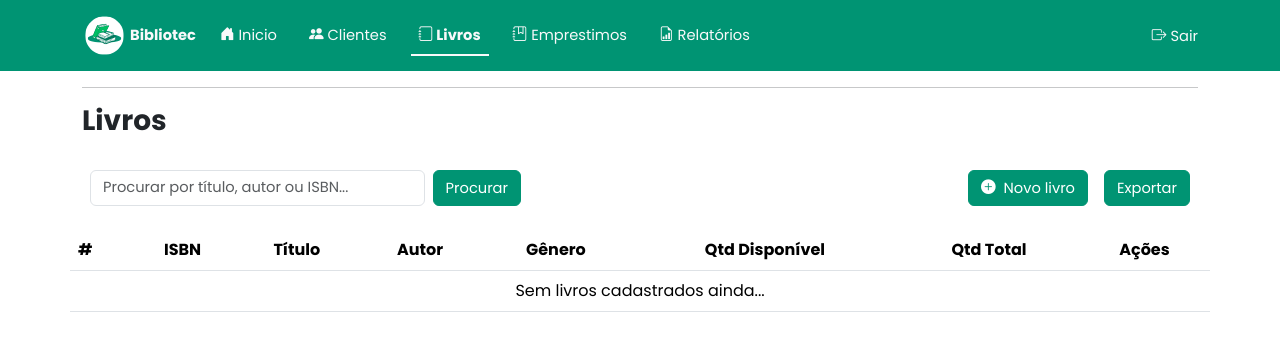
After one commit to peregrinno/Bibliotec, a Flask app: template templates/livros/livros.html in a window 1280 px wide. The commit adds this page. Shown: the top 351 px of the page. Run offline with Flask 3, Linux system fonts and the light colour scheme; the template is opened without the code that fills it, so the values that code supplies are empty; some libraries are stand-ins or nearby versions; some web fonts are replaced.

Commit message:
feat: Crud livros e emprestimos

```diff
--- a/app.py
+++ b/app.py
@@ -2,14 +2,17 @@ from flask import Flask, jsonify, render_template, make_response, redirect, url_
 from flask_migrate import Migrate, upgrade
 from flask_cors import CORS
 from flask_paginate import Pagination
+from sqlalchemy import desc
 from config import Config
 from models import db
 from functools import wraps
-from sqlalchemy import desc, func
 from datetime import date
-from dotenv import load_dotenv
 import subprocess
 import os
+import pytz
+
+TZ_RECIFE = pytz.timezone('America/Recife')
+# datetime.now(TZ_RECIFE)
 
 from models import *
 
@@ -76,8 +79,6 @@ def generate_breadcrumbs(crumbs):
     :return: Lista de breadcrumbs.
     """
     return crumbs
-
-
 
 
 # Decorator para bloquear rotas da aplicação que necessitem de autenticação
@@ -205,6 +206,164 @@ def excluir_cliente():
 
     return redirect(url_for('clientes'))
 
+@app.route('/livros', methods=['GET', 'POST'])
+@login_required
+def livros():
+    if request.method == 'POST':
+        livro_id = request.form.get('id')
+        isbn = request.form.get('isbn')
+        titulo = request.form.get('titulo')
+        autor = request.form.get('autor')
+        genero_id = request.form.get('genero_id')
+        qtd_disponivel = request.form.get('qtd_disponivel')
+        qtd_total = request.form.get('qtd_total')
+
+        if not isbn or not titulo or not autor or not genero_id or not qtd_disponivel or not qtd_total:
+            flash('Todos os campos são obrigatórios!', 'danger')
+            return redirect(url_for('livros'))
+
+        if livro_id:
+            livro = Livro.query.get(livro_id)
+            if livro:
+                livro.isbn = isbn
+                livro.titulo = titulo
+                livro.autor = autor
+                livro.genero_id = genero_id
+                livro.qtd_disponivel = qtd_disponivel
+                livro.qtd_total = qtd_total
+                db.session.commit()
+                flash('Livro atualizado com sucesso!', 'success')
+        else:
+            novo_livro = Livro(isbn=isbn, titulo=titulo, autor=autor, genero_id=genero_id, qtd_disponivel=qtd_disponivel, qtd_total=qtd_total)
+            db.session.add(novo_livro)
+            db.session.commit()
+            flash('Livro adicionado com sucesso!', 'success')
+
+    # Busca
+    search_query = request.args.get('search')
+    if search_query:
+        search = "%{}%".format(search_query)
+        livros = Livro.query.filter(
+            (Livro.titulo.ilike(search)) |
+            (Livro.autor.ilike(search)) |
+            (Livro.isbn.ilike(search))
+        ).all()
+    else:
+        livros = Livro.query.all()
+
+    generos = Genero.query.all()  # Carrega todos os gêneros
+
+    breadcrumbs = generate_breadcrumbs([
+        {'title': 'Inicio', 'url': url_for('index')},
+        {'title': 'Livros', 'url': url_for('livros')},
+    ])
+
+    context = {
+        'livros': livros,
+        'generos': generos,
+        'search_query': search_query if search_query else ''
+    }
+
+    return render_template('livros/livros.html', context=context, breadcrumbs=breadcrumbs)
+
+@app.route('/deletar_livro', methods=['POST'])
+@login_required
+def deletar_livro():
+    livro_id = request.form.get('id')
+    livro = Livro.query.get(livro_id)
+    if livro:
+        db.session.delete(livro)
+        db.session.commit()
+        flash('Livro deletado com sucesso!', 'success')
+    else:
+        flash('Livro não encontrado!', 'danger')
+    return redirect(url_for('livros'))
+
+@app.route('/adicionar_genero', methods=['POST'])
+@login_required
+def adicionar_genero():
+    nome = request.form.get('nome')
+    if not nome:
+        flash('Nome do gênero é obrigatório!', 'danger')
+        return redirect(url_for('livros'))
+
+    novo_genero = Genero(nome=nome)
+    db.session.add(novo_genero)
+    db.session.commit()
+    flash('Gênero adicionado com sucesso!', 'success')
+    return redirect(url_for('livros'))
+
+@app.route('/emprestimos', methods=['GET', 'POST'])
+@login_required
+def emprestimos():
+    if request.method == 'POST':
+        id_livro = request.form.get('id_livro')
+        id_cliente = request.form.get('id_cliente')
+        id_usuario = request.cookies.get('user_id')
+
+        livro = Livro.query.get(id_livro)
+        cliente = Cliente.query.get(id_cliente)
+
+        # Verificar se o livro está disponível
+        if livro.qtd_disponivel <= 0:
+            flash('Livro sem estoque disponível.', 'danger')
+            return redirect(url_for('emprestimos'))
+
+        # Verificar se o cliente já tem 3 livros emprestados
+        emprestimos_cliente = Emprestimo.query.filter_by(id_cliente=id_cliente, data_devolucao=None).count()
+        if emprestimos_cliente >= 3:
+            flash('Cliente já tem 3 livros emprestados.', 'danger')
+            return redirect(url_for('emprestimos'))
+
+        # Criar novo empréstimo
+        novo_emprestimo = Emprestimo(id_livro=id_livro, id_cliente=id_cliente, id_usuario=id_usuario)
+        db.session.add(novo_emprestimo)
+
+        # Atualizar a quantidade disponível do livro
+        livro.qtd_disponivel -= 1
+
+        db.session.commit()
+        flash('Empréstimo realizado com sucesso!', 'success')
+
+    # Carregar todos os empréstimos
+    emprestimos = Emprestimo.query.order_by(desc(Emprestimo.data_emprestimo)).all()
+    livros = Livro.query.filter(Livro.qtd_disponivel > 0).all()
+    clientes = Cliente.query.all()
+
+    breadcrumbs = generate_breadcrumbs([
+        {'title': 'Inicio', 'url': url_for('index')},
+        {'title': 'Emprestimos', 'url': url_for('emprestimos')},
+    ])
+
+    context = {
+        'emprestimos': emprestimos,
+        'livros': livros,
+        'clientes': clientes,
+    }
+
+    return render_template('emprestimos/emprestimos.html', context=context, breadcrumbs=breadcrumbs)
+
+@app.route('/devolucao', methods=['POST'])
+@login_required
+def devolucao():
+    id_emprestimo = request.form.get('id_emprestimo')
+
+    emprestimo = Emprestimo.query.get(id_emprestimo)
+    if emprestimo and not emprestimo.data_devolucao:
+        # Registrar a data de devolução
+        emprestimo.data_devolucao = datetime.now(TZ_RECIFE)
+
+        # Atualizar a quantidade disponível do livro
+        livro = Livro.query.get(emprestimo.id_livro)
+        livro.qtd_disponivel += 1
+
+        db.session.commit()
+        flash('Devolução realizada com sucesso!', 'success')
+    else:
+        flash('Empréstimo não encontrado ou já devolvido.', 'danger')
+
+    return redirect(url_for('emprestimos'))
+
 
 if __name__ == '__main__':
     #run_migrations()
--- a/models.py
+++ b/models.py
@@ -69,7 +69,7 @@ class Emprestimo(db.Model):
     id_livro = db.Column(db.Integer, db.ForeignKey('tb_livro.id'), nullable=False)
     id_cliente = db.Column(db.Integer, db.ForeignKey('tb_clientes.id'), nullable=False)
     id_usuario = db.Column(db.Integer, db.ForeignKey('tb_usuarios.id'), nullable=False)
-    data_emprestimo = db.Column(db.DateTime, default=datetime.utcnow, nullable=False)
+    data_emprestimo = db.Column(db.DateTime, default=datetime.now(TZ_RECIFE), nullable=False)
     data_devolucao = db.Column(db.DateTime, nullable=True)
 
     livro = db.relationship('Livro', backref='emprestimos', lazy=True)
--- /dev/null
+++ b/templates/livros/formsLivro/forms.html
@@ -0,0 +1,76 @@
+<div class="modal fade" id="ModalNovoLivro" tabindex="-1" aria-labelledby="ModalNovoLivroLabel" aria-hidden="true">
+    <div class="modal-dialog">
+        <div class="modal-content">
+            <div class="modal-header">
+                <h5 class="modal-title" id="ModalNovoLivroLabel">Adicionar Livro</h5>
+                <button type="button" class="btn-close" data-bs-dismiss="modal" aria-label="Close"></button>
+            </div>
+            <form method="post" action="{{ url_for('livros') }}">
+                <div class="modal-body">
+                    <input type="hidden" name="id" id="livro_id">
+                    <div class="mb-3">
+                        <label for="isbn" class="form-label">ISBN</label>
+                        <input type="text" class="form-control" id="isbn" name="isbn" minlength="13" maxlength="13"  required>
+                    </div>
+                    <div class="mb-3">
+                        <label for="titulo" class="form-label">Título</label>
+                        <input type="text" class="form-control" id="titulo" name="titulo" required>
+                    </div>
+                    <div class="mb-3">
+                        <label for="autor" class="form-label">Autor</label>
+                        <input type="text" class="form-control" id="autor" name="autor" required>
+                    </div>
+                    <div class="mb-3">
+                        <label for="genero_id" class="form-label">Gênero</label>
+                        <div class="d-flex">
+                            <select class="form-select" id="genero_id" name="genero_id" required>
+                                <option value="">Selecione um gênero</option>
+                                {% for genero in context.generos %}
+                                <option value="{{ genero.id }}">{{ genero.nome }}</option>
+                                {% endfor %}
+                            </select>
+                            <button type="button" class="btn btn-primary ms-2" data-bs-toggle="modal" data-bs-target="#ModalAdicionarGenero">
+                                Adicionar Gênero
+                            </button>
+                        </div>
+                    </div>
+                    <div class="mb-3">
+                        <label for="qtd_disponivel" class="form-label">Quantidade Disponível</label>
+                        <input type="number" class="form-control" id="qtd_disponivel" name="qtd_disponivel" required>
+                    </div>
+                    <div class="mb-3">
+                        <label for="qtd_total" class="form-label">Quantidade Total</label>
+                        <input type="number" class="form-control" id="qtd_total" name="qtd_total" required>
+                    </div>
+                </div>
+                <div class="modal-footer">
+                    <button type="button" class="btn btn-secondary" data-bs-dismiss="modal">Fechar</button>
+                    <button type="submit" class="btn btn-primary">Salvar</button>
+                </div>
+            </form>
+        </div>
+    </div>
+</div>
+
+<div class="modal fade" id="ModalAdicionarGenero" tabindex="-1" aria-labelledby="ModalAdicionarGeneroLabel" aria-hidden="true">
+    <div class="modal-dialog">
+        <div class="modal-content">
+            <div class="modal-header">
+                <h5 class="modal-title" id="ModalAdicionarGeneroLabel">Adicionar Gênero</h5>
+                <button type="button" class="btn-close" data-bs-dismiss="modal" aria-label="Close"></button>
+            </div>
+            <form method="post" action="{{ url_for('adicionar_genero') }}">
+                <div class="modal-body">
+                    <div class="mb-3">
+                        <label for="nome_genero" class="form-label">Nome do Gênero</label>
+                        <input type="text" class="form-control" id="nome_genero" name="nome" required>
+                    </div>
+                </div>
+                <div class="modal-footer">
+                    <button type="button" class="btn btn-secondary" data-bs-dismiss="modal">Fechar</button>
+                    <button type="submit" class="btn btn-primary">Salvar</button>
+                </div>
+            </form>
+        </div>
+    </div>
+</div>
--- /dev/null
+++ b/templates/livros/livros.html
@@ -0,0 +1,143 @@
+{% extends 'base.html' %}
+
+{% block title %}
+Livros
+{% endblock title %}
+
+{% block content %}
+{% include 'menu.html' %}
+{% include 'components/breadcrumbs.html' %}
+<div class="container">
+    <div class="row mb-3">
+        <h3 class="fw-bold">Livros</h3>
+    </div>
+    {% include 'actions/messages.html' %}
+    <div class="d-flex mb-3">
+        <div class="p-2 flex-grow-1">
+            <form class="d-flex w-50" role="search" method="get" action="{{ url_for('livros') }}">
+                <input class="form-control me-2" type="search" name="search" placeholder="Procurar por título, autor ou ISBN..." aria-label="Search" value="{{ context.search_query }}">
+                <button class="btn btn-primary" type="submit">Procurar</button>
+            </form>
+        </div>
+        <div class="p-2">
+            <button class="btn btn-primary" data-bs-toggle="modal" data-bs-target="#ModalNovoLivro">
+                <i class="bi bi-plus-circle-fill"></i>&nbsp;
+                Novo livro
+            </button>
+        </div>
+        <div class="p-2">
+            <button class="btn btn-primary">
+                Exportar
+            </button>
+        </div>
+    </div>
+    <div class="row">
+        <table class="table">
+            <thead>
+                <tr>
+                    <th scope="col">#</th>
+                    <th class="text-center" scope="col">ISBN</th>
+                    <th class="text-center" scope="col">Título</th>
+                    <th class="text-center" scope="col">Autor</th>
+                    <th class="text-center" scope="col">Gênero</th>
+                    <th class="text-center" scope="col">Qtd Disponível</th>
+                    <th class="text-center" scope="col">Qtd Total</th>
+                    <th class="text-center" scope="col">Ações</th>
+                </tr>
+            </thead>
+            <tbody>
+                {% if context.livros %}
+                {% for livro in context.livros %}
+                <tr>
+                    <th scope="row">{{ livro.id }}</th>
+                    <td class="text-center">{{ livro.isbn }}</td>
+                    <td class="text-center">{{ livro.titulo }}</td>
+                    <td class="text-center">{{ livro.autor }}</td>
+                    <td class="text-center">{{ livro.genero.nome }}</td>
+                    <td class="text-center">{{ livro.qtd_disponivel }}</td>
+                    <td class="text-center">{{ livro.qtd_total }}</td>
+                    <td class="text-center">
+                        <button type="button" class="btn btn-primary p-2 m-1" data-bs-toggle="modal"
+                            data-bs-target="#ModalNovoLivro" data-id="{{ livro.id }}"
+                            data-isbn="{{ livro.isbn }}" data-titulo="{{ livro.titulo }}"
+                            data-autor="{{ livro.autor }}" data-genero_id="{{ livro.genero_id }}"
+                            data-qtd_disponivel="{{ livro.qtd_disponivel }}" data-qtd_total="{{ livro.qtd_total }}">
+                            <i class="bi bi-pencil-square"></i>
+                        </button>
+                        <button type="button" class="btn btn-danger p-2 m-1" data-bs-toggle="modal"
+                            data-bs-target="#ModalDeleteLivro" data-id="{{ livro.id }}">
+                            <i class="bi bi-trash"></i>
+                        </button>
+                    </td>
+                </tr>
+                {% endfor %}
+                {% else %}
+                <tr>
+                    <td colspan="8" class="text-center">Sem livros cadastrados ainda...</td>
+                </tr>
+                {% endif %}
+            </tbody>
+        </table>
+    </div>
+</div>
+
+{% include 'livros/formsLivro/forms.html' %}
+
+{% block script %}
+<script>
+    document.addEventListener('DOMContentLoaded', function () {
+        var modalNovoLivro = document.getElementById('ModalNovoLivro');
+        modalNovoLivro.addEventListener('show.bs.modal', function (event) {
+            var button = event.relatedTarget;
+            var livroId = button.getAttribute('data-id');
+            var isbn = button.getAttribute('data-isbn');
+            var titulo = button.getAttribute('data-titulo');
+            var autor = button.getAttribute('data-autor');
+            var generoId = button.getAttribute('data-genero_id');
+            var qtdDisponivel = button.getAttribute('data-qtd_disponivel');
+            var qtdTotal = button.getAttribute('data-qtd_total');
+
+            var modalTitle = modalNovoLivro.querySelector('.modal-title');
+            var form = modalNovoLivro.querySelector('form');
+            var inputId = form.querySelector('#livro_id');
+            var inputIsbn = form.querySelector('#isbn');
+            var inputTitulo = form.querySelector('#titulo');
+            var inputAutor = form.querySelector('#autor');
+            var inputGeneroId = form.querySelector('#genero_id');
+            var inputQtdDisponivel = form.querySelector('#qtd_disponivel');
+            var inputQtdTotal = form.querySelector('#qtd_total');
+
+            if (livroId) {
+                modalTitle.textContent = 'Editar Livro';
+                form.action = '{{ url_for("livros") }}';
+                inputId.value = livroId;
+                inputIsbn.value = isbn;
+                inputTitulo.value = titulo;
+                inputAutor.value = autor;
+                inputGeneroId.value = generoId;
+                inputQtdDisponivel.value = qtdDisponivel;
+                inputQtdTotal.value = qtdTotal;
+            } else {
+                modalTitle.textContent = 'Adicionar Livro';
+                form.action = '{{ url_for("livros") }}';
+                inputId.value = '';
+                inputIsbn.value = '';
+                inputTitulo.value = '';
+                inputAutor.value = '';
+                inputGeneroId.value = '';
+                inputQtdDisponivel.value = '';
+                inputQtdTotal.value = '';
+            }
+        });
+
+        // Add event listener for the "Adicionar Gênero" button
+        var modalAdicionarGenero = document.getElementById('ModalAdicionarGenero');
+        modalAdicionarGenero.addEventListener('show.bs.modal', function (event) {
+            var button = event.relatedTarget;
+            var inputNome = modalAdicionarGenero.querySelector('#nome_genero');
+            inputNome.value = '';
+        });
+    });
+</script>
+{% endblock script %}
+{% endblock content %}
--- a/templates/menu.html
+++ b/templates/menu.html
@@ -17,10 +17,10 @@
           <a class="nav-link {% if 'clientes' in request.path %} active {% endif %} text-light" href="{{url_for('clientes')}}"><i class="bi bi-people-fill"></i> Clientes</a>
         </li>
         <li class="nav-item">
-          <a class="nav-link {% if 'livros' in request.path %} active {% endif %} text-light" href="#"><i class="bi bi-journal"></i> Livros</a>
+          <a class="nav-link {% if 'livros' in request.path %} active {% endif %} text-light" href="{{url_for('livros')}}"><i class="bi bi-journal"></i> Livros</a>
         </li>
         <li class="nav-item">
-          <a class="nav-link {% if 'emprestimos' in request.path %} active {% endif %} text-light" href="#"><i class="bi bi-journal-bookmark"></i> Emprestimos</a>
+          <a class="nav-link {% if 'emprestimos' in request.path %} active {% endif %} text-light" href="{{url_for('emprestimos')}}"><i class="bi bi-journal-bookmark"></i> Emprestimos</a>
         </li>
         <li class="nav-item">
           <a class="nav-link {% if 'relatorios' in request.path %} active {% endif %} text-light" href="#"><i class="bi bi-file-earmark-bar-graph"></i> Relatórios</a>
```
Also changed, not shown: templates/components/desktop.ini (added, +7 -0 lines), templates/emprestimos/desktop.ini (added, +7 -0 lines), templates/emprestimos/emprestimos.html (added, +81 -0 lines), templates/emprestimos/formsEmprestimos/desktop.ini (added, +7 -0 lines), templates/emprestimos/formsEmprestimos/forms.html (added, +61 -0 lines), templates/livros/desktop.ini (added, +7 -0 lines), templates/livros/formsLivro/desktop.ini (added, +7 -0 lines).
